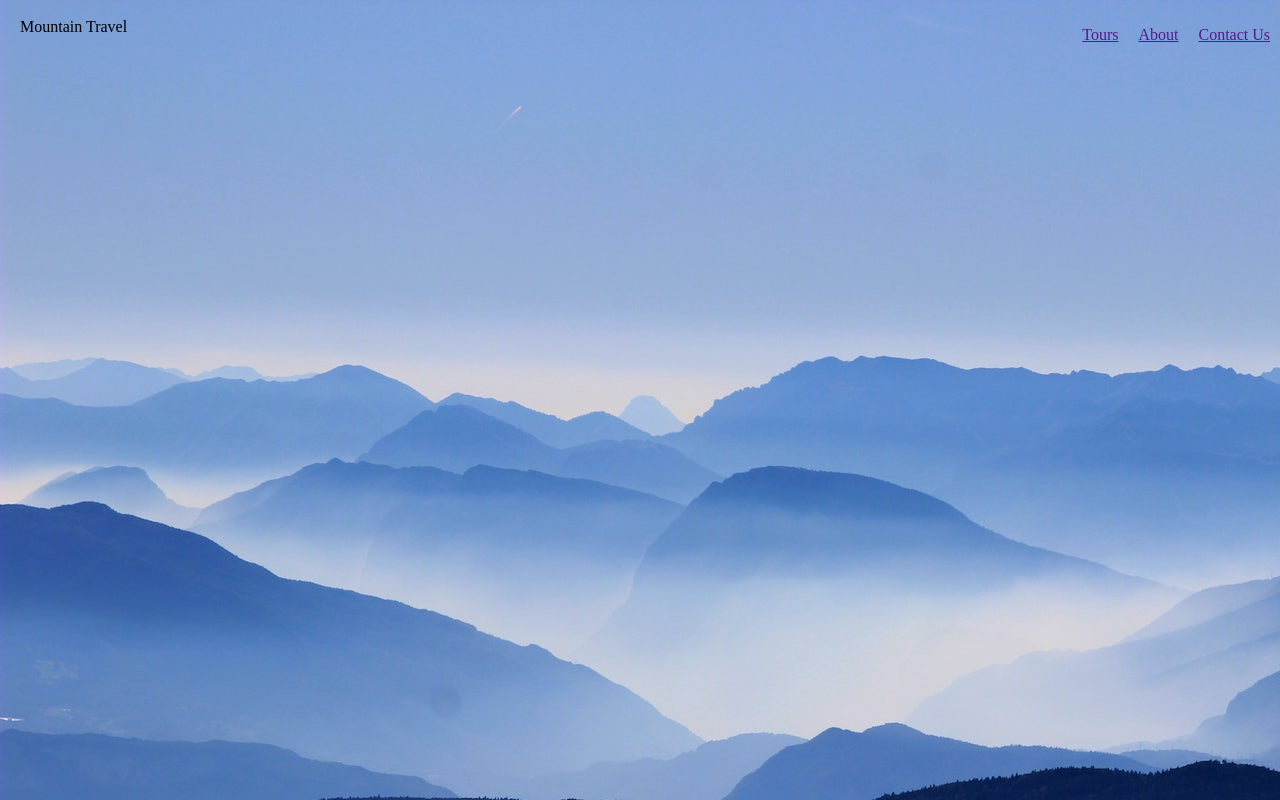
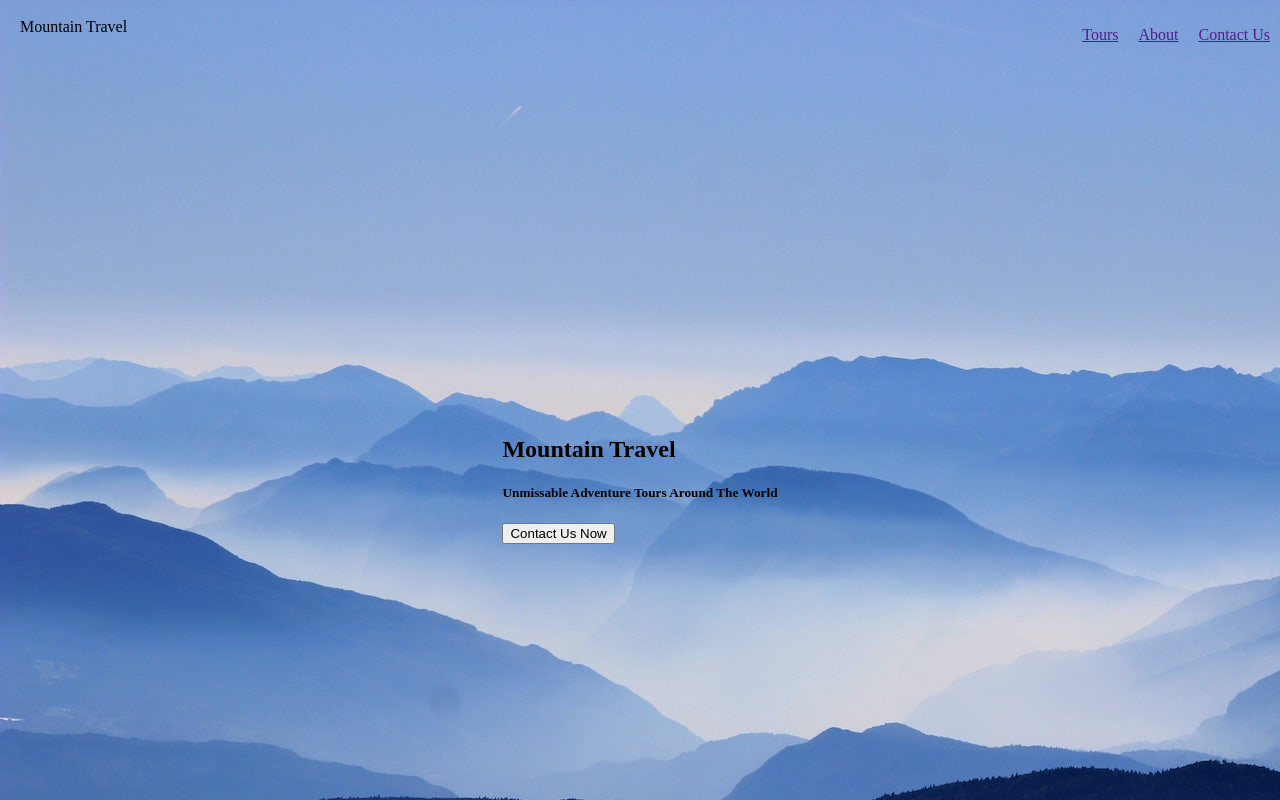
Before and after one commit to modibbomuhammed/ResponsiveWebsite, a plain HTML site: page index.html in a window 1280 px wide. Drawn offline with Linux system fonts and the light colour scheme.

Commit message:
addded center element in cover page

```diff
--- a/assets/css/styles.css
+++ b/assets/css/styles.css
@@ -5,19 +5,33 @@ body {
 
 header {
     display: flex;
+    flex-direction: column;
+    height: 100vh;
+    background-image: url("../img/main.jpg");
+
+}
+
+header section {
+    display: flex;
+    justify-content: center;
+    align-items: center;
+    flex: 1 1 80%;
+}
+
+nav {
+    display: flex;
     justify-content: space-between;
     padding-left: 20px;
-    height: 100vh;
-    background-image: url("../img/main.jpg");
+    flex: 1 1 20%;
 }
 
-header ul {
+nav ul {
     list-style: none;
     display: flex;
     justify-content: space-between;
 }
 
-header li {
+nav li {
     padding: 10px;
 }
 
--- a/index.html
+++ b/index.html
@@ -16,6 +16,7 @@
   </head>
   <body>
     <header>
+      <nav>
         <div class="logo">Mountain Travel</div>
         <div class="links">
           <ul>
@@ -24,7 +25,14 @@
             <li><a href="">Contact Us</a></li>
           </ul>
         </div>
+      </nav>
+      <section>
+        <div class="positin">
+          <h2>Mountain Travel</h2>
+          <h5>Unmissable Adventure Tours Around The World</h5>
+          <button>Contact Us Now</button>
+        </div>
+      </section>
     </header>
-    <!-- Forked from a template on Tutorialzine: https://tutorialzine.com/2016/06/freebie-landing-page-template-with-flexbox -->
   </body>
 </html>
```
Lines whose indentation alone changed are shown as unchanged.
